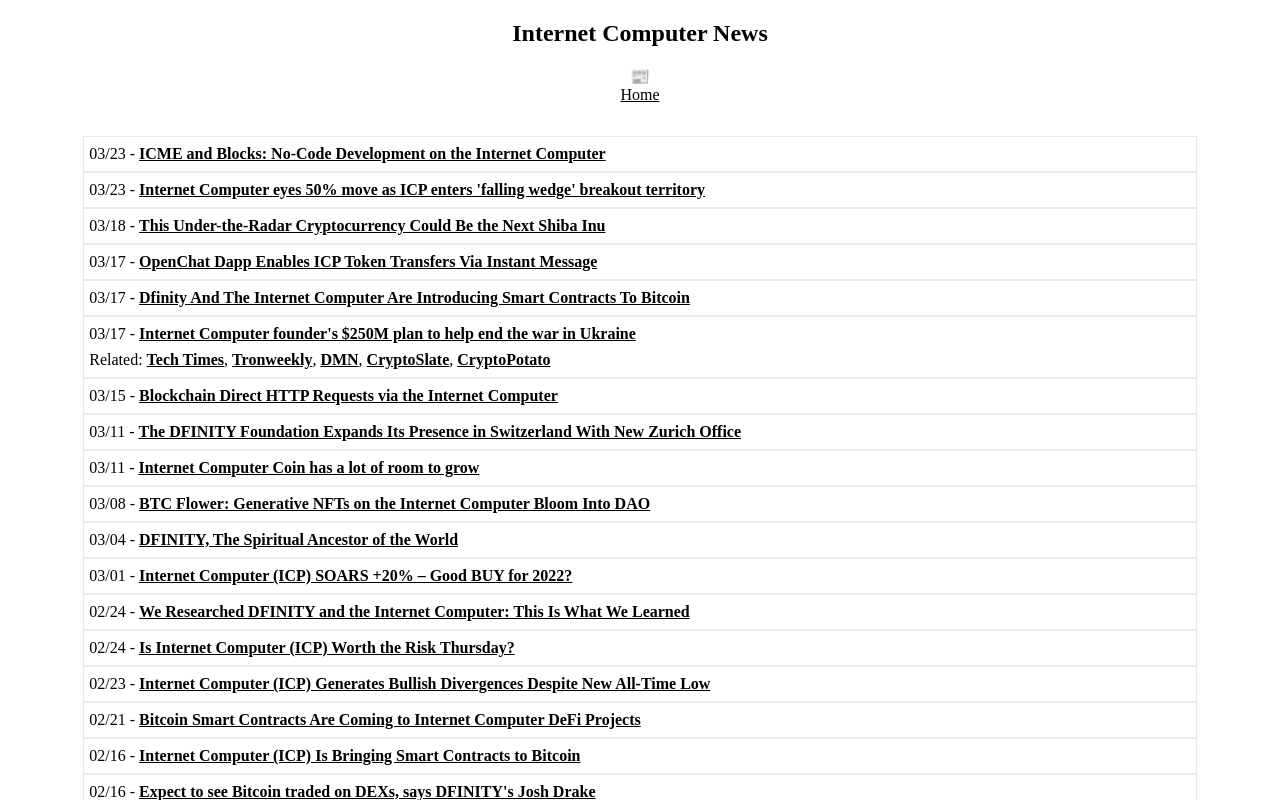
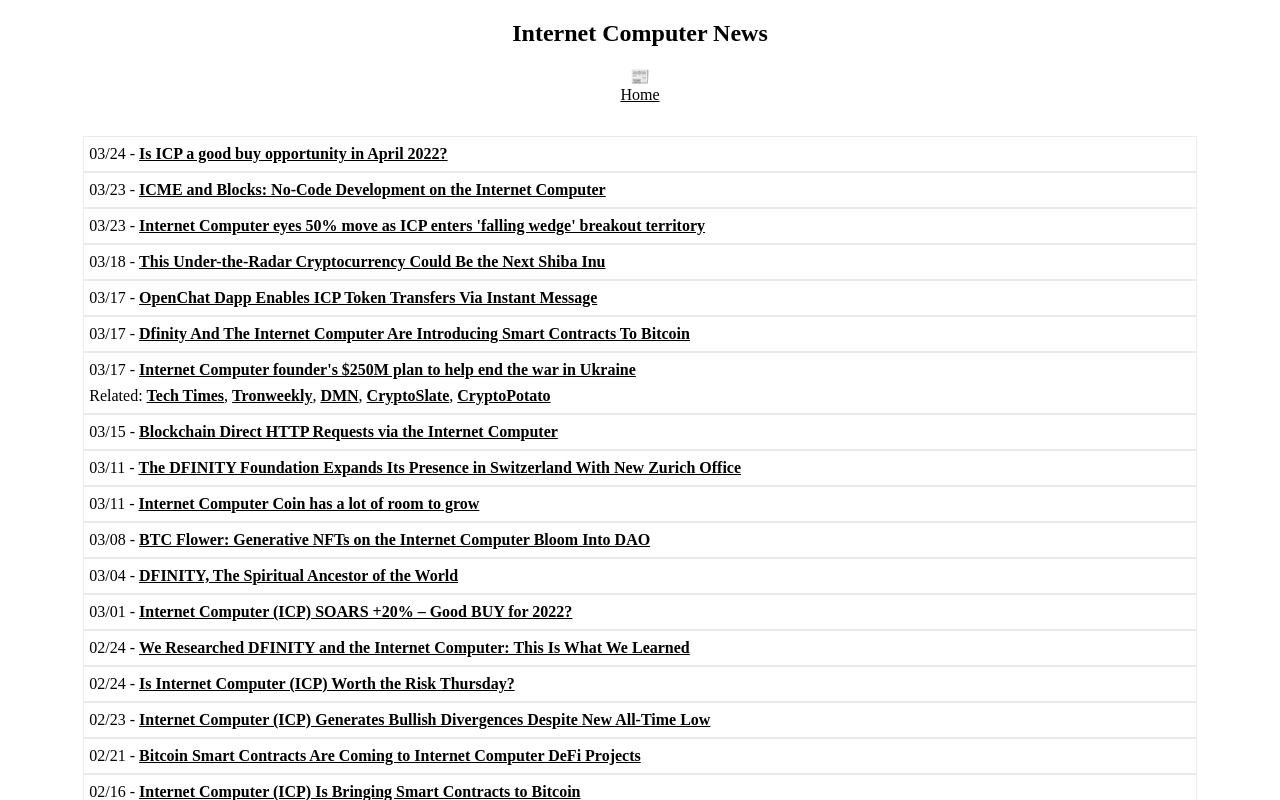
Before and after one commit to rjlucasm/ictoday, a Next.js app: page /news/2022 in a window 1280 px wide. Shown: the top 800 px of the page. Built offline with nearby package versions, Linux system fonts and the light colour scheme.

Commit message:
News 03/24

```diff
--- a/pages/news/2022.js
+++ b/pages/news/2022.js
@@ -17,6 +17,9 @@
             <Link href="/"><a style={{ color: 'inherit' }}>Home</a></Link>
 
             <div className="pagesgrid">
+            <div className="pagescard">03/24 -&nbsp;
+                <a href="https://invezz.com/news/2022/03/24/is-icp-a-good-buy-opportunity-in-april-2022/" target="_blank" rel="noopener noreferrer">Is ICP a good buy opportunity in April 2022?</a>
+            </div>
             <div className="pagescard">03/23 -&nbsp;
                 <a href="https://medium.com/dfinity/icme-and-blocks-no-code-development-on-the-internet-computer-1e631dd1b040" target="_blank" rel="noopener noreferrer">ICME and Blocks: No-Code Development on the Internet Computer</a>
             </div>
```
